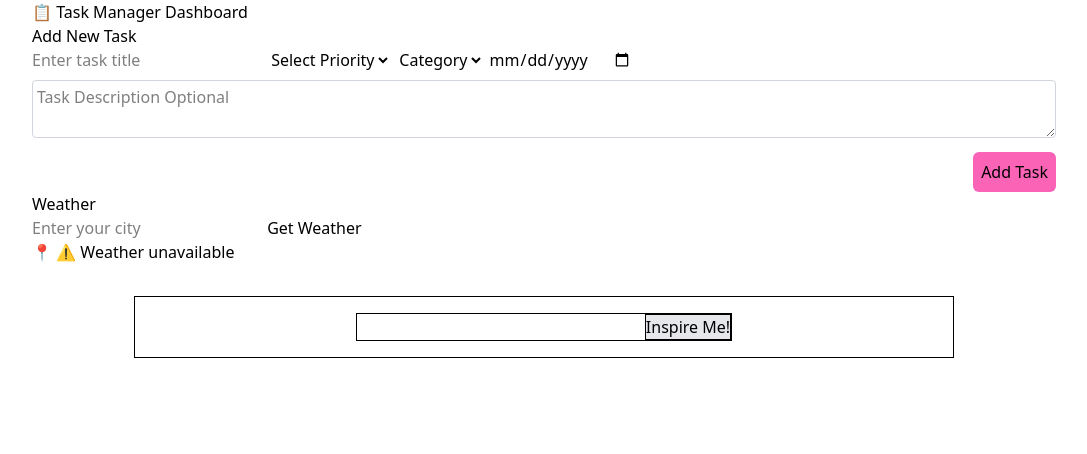
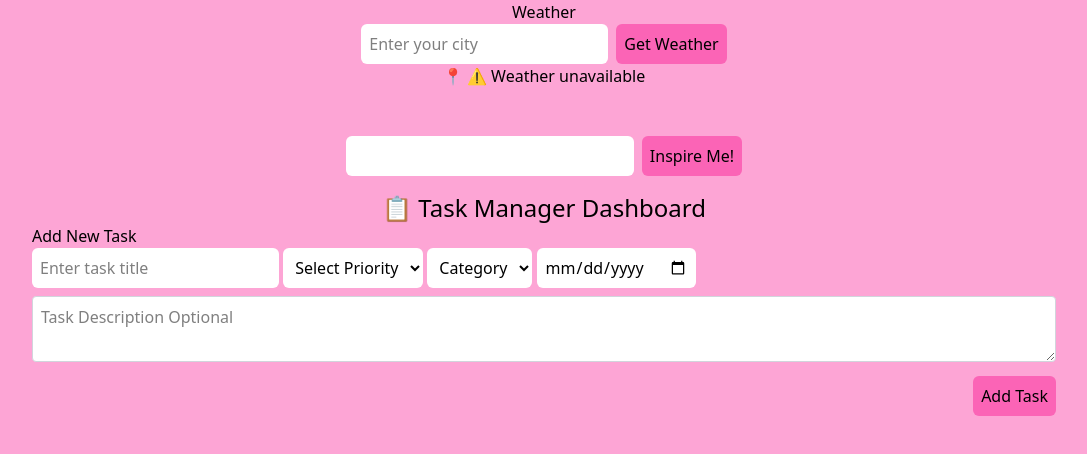
Before and after one commit to berriestrawberrie/MiniDashboard-App, a website: page index.html in a window 1280 px wide. Shown: the whole page, without its empty margins (96-1183 px from the left). Drawn offline with nearby package versions, Linux system fonts and the light colour scheme; no server answers.

Commit message:
Project merged and working just updating styling

```diff
--- a/index.html
+++ b/index.html
@@ -10,32 +10,50 @@
     <script src="https://cdn.jsdelivr.net/npm/@tailwindcss/browser@4"></script>
     <title>Document</title>
 </head>
-<body class="w-4/5 mx-auto">
+<body class="w-4/5 mx-auto bg-pink-300">
+  <div class="flex flex-col items-center">
+    <!-- Weather Widget -->
+    <h2>Weather</h2>
+    <div class="flex gap-2">
+        <input id="cityInput" class="bg-white rounded-md p-2" placeholder="Enter your city" />
+      <button class="bg-pink-400 p-2 rounded-md" id="getWeather">Get Weather</button>
+    </div>
+      <p id="weather"></p>
+  </div>
+   <!--WRAPPER-->
+    <div class="mx-auto  w-4/5 p-4 mt-8 flex flex-col justify-center items-center">
+        <!--QUOTE API-->
+        <div class="flex items-center ">
+            <p class="w-2xs min-h-[20px] bg-white rounded-md p-2 min-h-[40px]" id="quote-return"></p>
+            <button id="quote" class="ms-2 bg-pink-400 p-2 rounded-md">Inspire Me!</button>
+        </div>
+    </div><!--END OF WRAPPER-->
+
     <!----------------------START OF TASK MANAGER APPLICATOIN----------------------->
-     <h1>📋 Task Manager Dashboard</h1>
+     <h1 class="text-2xl text-center">📋 Task Manager Dashboard</h1>
         <!-- Task Management App -->
 
         <!-- Add Task Form -->
         <h2>Add New Task</h2>
       <form id="taskForm" class="task-form">
         <fieldset>
-          <input type="text" name="title" placeholder="Enter task title" required>
-          <select name="priority" required>
+          <input class=" bg-white rounded-md p-2" type="text" name="title" placeholder="Enter task title" required>
+          <select class="bg-white rounded-md p-2" name="priority" required>
             <option value="" disabled selected>Select Priority</option>
             <option value="low">Low</option>
             <option value="medium">Medium</option>
             <option value="high">High</option>
           </select>
-          <select name="category">
+          <select class="bg-white rounded-md p-2" name="category">
             <option value="" disabled selected>Category</option>
             <option>work</option>
             <option>personal</option>
             <option>school</option>
           </select>
-          <input type="date"name="date"  required>
+          <input class="bg-white rounded-md p-2" type="date"name="date"  required>
         </fieldset>
         <fieldset class="my-2">
-          <textarea name="desc" class="w-full rounded-sm border border-gray-300 p-1" placeholder="Task Description Optional"></textarea>
+          <textarea name="desc" class="bg-white rounded-md p-2 w-full rounded-sm border border-gray-300 p-1" placeholder="Task Description Optional"></textarea>
         </fieldset>
         <fieldset class="flex justify-end">
           <button type="submit" class="bg-pink-400 p-2 rounded-md">Add Task</button>
@@ -53,19 +71,6 @@
 <!----------------------END OF TASK MANAGER APPLICATOIN----------------------->
 
 
-  <!-- Weather Widget -->
-  <h2>Weather</h2>
-  <input id="cityInput" placeholder="Enter your city" />
-  <button id="getWeather">Get Weather</button>
-  <p id="weather"></p>
-   <!--WRAPPER-->
-    <div class="mx-auto border w-4/5 p-4 mt-8 flex flex-col justify-center items-center">
-        <!--QUOTE API-->
-        <div class="flex items-center border">
-            <p class="w-2xs min-h-[20px]" id="quote-return"></p>
-            <button id="quote" class="border bg-gray-200">Inspire Me!</button>
-        </div>
-    </div><!--END OF WRAPPER-->
   <script src="index.js"></script>
 
 </body>
```
